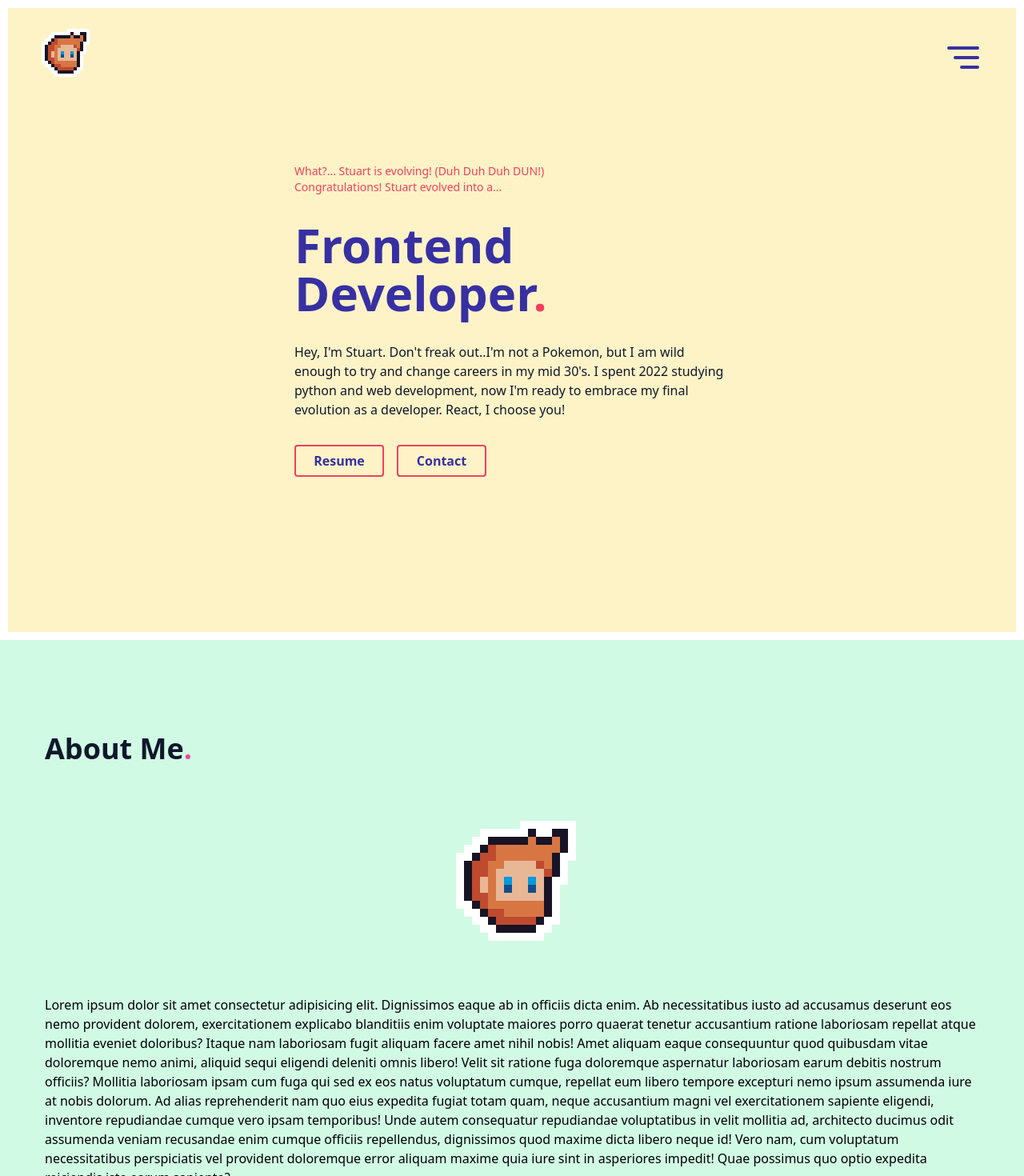
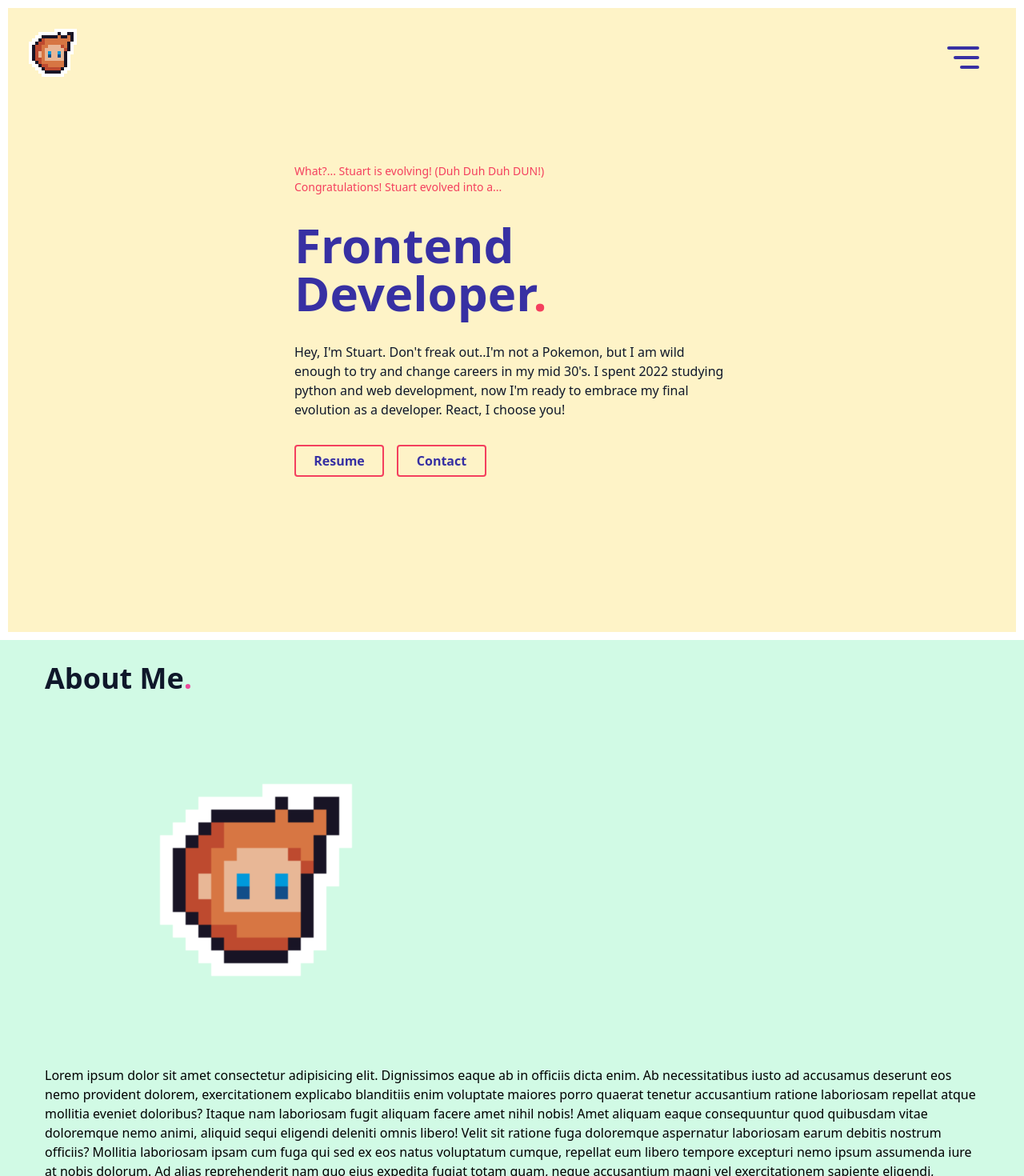
Before and after one commit to stuey-b/portfolio-site-2023, a Next.js app: page / in a window 1280 px wide. Shown: the top 1470 px of the page at 80% size. Built offline with nearby package versions, Linux system fonts and the light colour scheme.

Commit message:
upgrade img tags to <Image/>

```diff
--- a/components/About.tsx
+++ b/components/About.tsx
@@ -1,4 +1,5 @@
 import React from 'react'
+import Image from 'next/image'
 
 type Props = {}
 
@@ -6,8 +7,13 @@ const About = (props: Props) => {
   return (
     <section className='px-14 flex flex-col justify-center bg-emerald-100 h-screen'>
       <h2 className='text-4xl font-black text-slate-900'>About Me<span className='text-pink-500'>.</span></h2>
-      <div className='  gap-4'>
-      <img className="mx-auto -mb-8" src="logo.png" alt="logo" />
+      <div className='gap-4'>
+        <Image className='-mb-12'
+        src="/logo.png"
+        alt='logo'
+        width={512}
+        height={512}
+        />
         <p>Lorem ipsum dolor sit amet consectetur adipisicing elit. Dignissimos eaque ab in officiis dicta enim. Ab necessitatibus iusto ad accusamus deserunt eos nemo provident dolorem, exercitationem explicabo blanditiis enim voluptate maiores porro quaerat tenetur accusantium ratione laboriosam repellat atque mollitia eveniet doloribus? Itaque nam laboriosam fugit aliquam facere amet nihil nobis! Amet aliquam eaque consequuntur quod quibusdam vitae doloremque nemo animi, aliquid sequi eligendi deleniti omnis libero! Velit sit ratione fuga doloremque aspernatur laboriosam earum debitis nostrum officiis? Mollitia laboriosam ipsam cum fuga qui sed ex eos natus voluptatum cumque, repellat eum libero tempore excepturi nemo ipsum assumenda iure at nobis dolorum. Ad alias reprehenderit nam quo eius expedita fugiat totam quam, neque accusantium magni vel exercitationem sapiente eligendi, inventore repudiandae cumque vero ipsam temporibus! Unde autem consequatur repudiandae voluptatibus in velit mollitia ad, architecto ducimus odit assumenda veniam recusandae enim cumque officiis repellendus, dignissimos quod maxime dicta libero neque id! Vero nam, cum voluptatum necessitatibus perspiciatis vel provident doloremque error aliquam maxime quia iure sint in asperiores impedit! Quae possimus quo optio expedita reiciendis iste earum sapiente?</p>
 
 
--- a/components/Header.tsx
+++ b/components/Header.tsx
@@ -1,4 +1,5 @@
 import React from "react";
+import Image from "next/image";
 import { motion } from "framer-motion";
 
 type Props = {};
@@ -9,9 +10,13 @@ const Header = (props: Props) => {
       className="flex absolute items-center justify-between h-32 pt-4 pr-14 w-screen bg-transparent"
     >
       <a className="" href="#">
-        <img className="h-32 pl-4" src="logo.png" alt="logo" />
+      <Image
+        src="/logo.png"
+        alt='test'
+        width={128}
+        height={512}
+        />
         </a>
-
       <button className="space-y-2" id="hamburger-menu">
         <div className="w-10 h-1 rounded bg-indigo-800"></div>
         <div className=" ml-2 w-8 h-1 rounded bg-indigo-800"></div>
```
